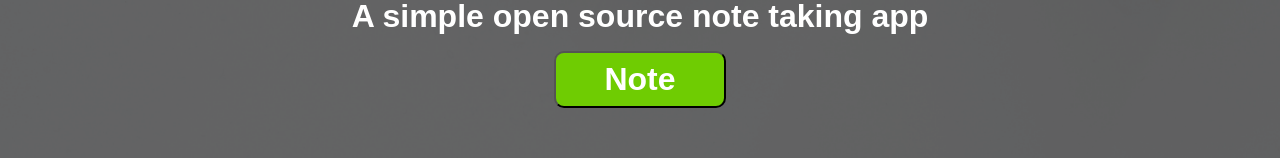
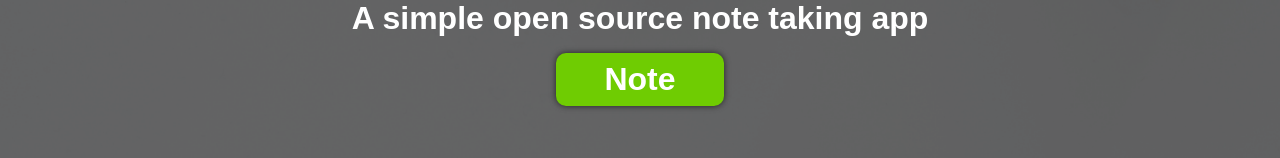
Before and after one commit to fpelletier-gh/note-app, a Gatsby site: page / in a window 1280 px wide. Shown: the part 368-526 px from the top of the page. Built offline with nearby package versions, Linux system fonts and the light colour scheme; Gatsby itself is replaced by a stand-in of ours.

Commit message:
Fixed display of welcome button

```diff
--- a/src/components/layout.scss
+++ b/src/components/layout.scss
@@ -31,8 +31,8 @@ body {
     grid-template-rows: 1fr 2rem;
     grid-template-columns: auto;
     grid-template-areas:
-    'main'
-    'footer';
+      "main"
+      "footer";
     height: 100vh;
     width: 100%;
     z-index: 20;
@@ -72,12 +72,15 @@ body {
       z-index: 30;
       display: block;
       align-self: center;
-      text-decoration: none;
-      color: #fff;
+      color: white;
       font-weight: bold;
       margin-top: 1rem;
       padding: 0.5rem 3rem;
       border-radius: 10px;
+      text-align: center;
+      border: none;
+      outline: none;
+      filter: drop-shadow(0 0 0.2rem #222);
       background-color: #6fcc02;
       &:hover {
         background-color: #9dd857;
```
Also changed, not shown: src/pages/index.js (+3 -5 lines).
